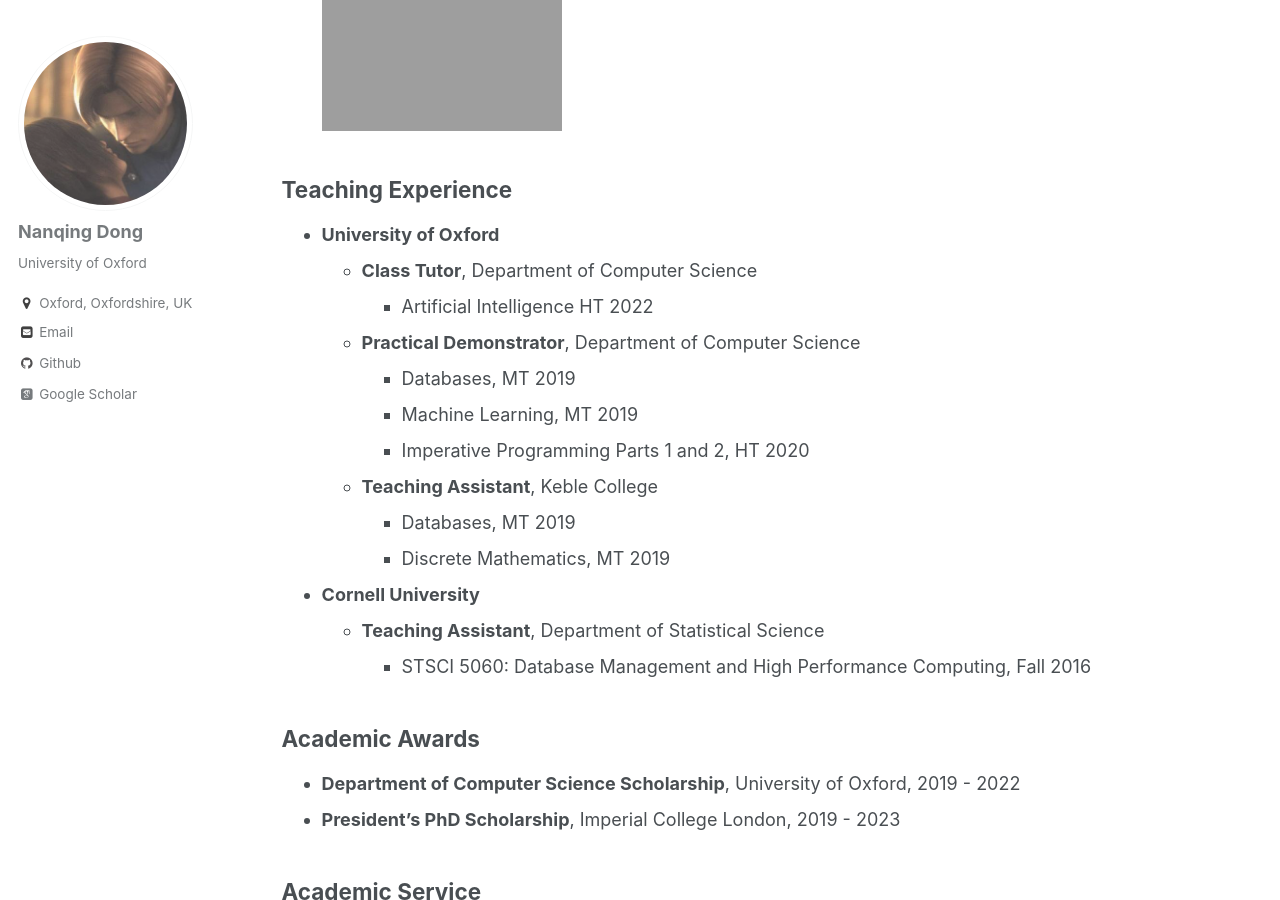
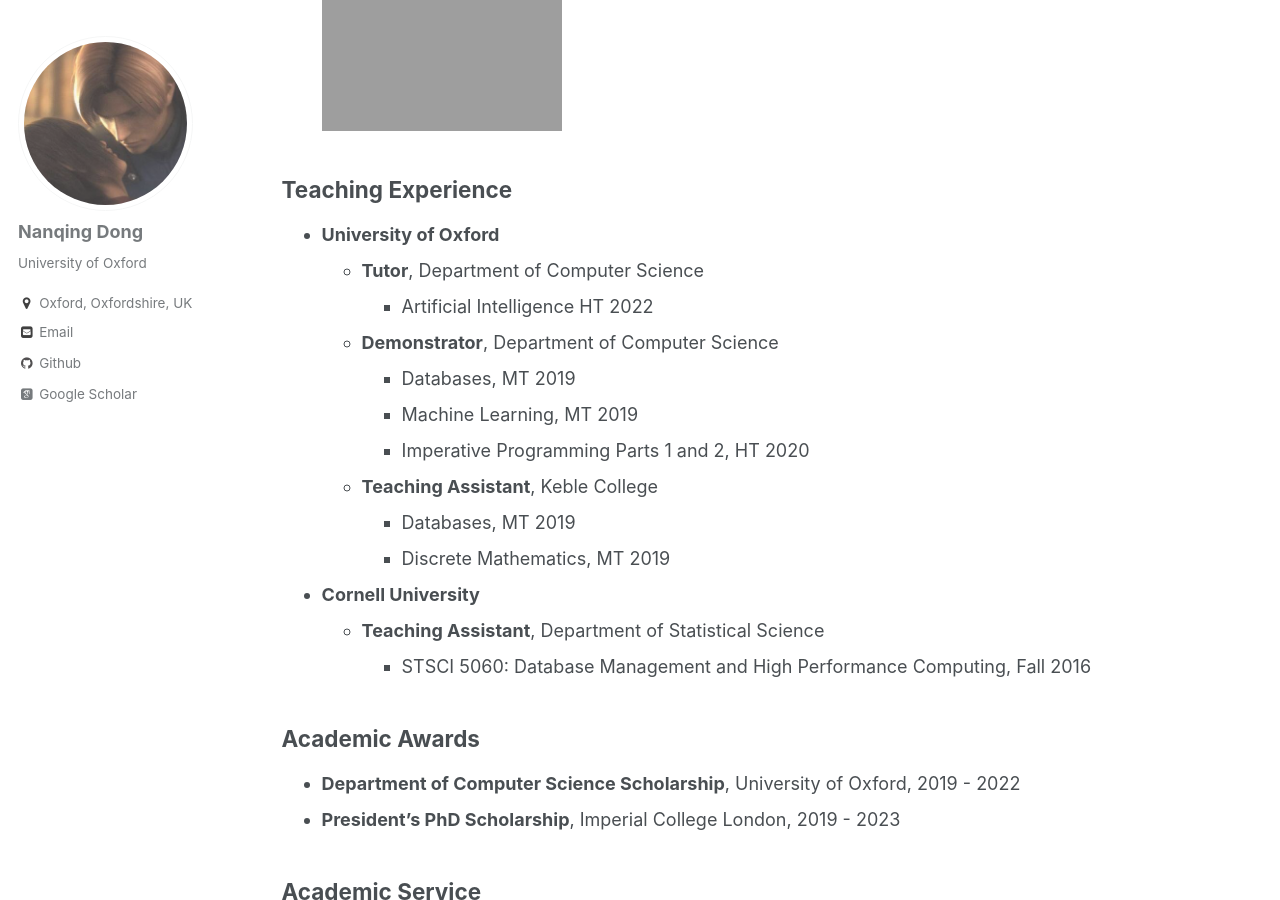
Before and after one commit to eveningdong/eveningdong.github.io, a Jekyll site: the page built from _pages/academic.md, in a window 1280 px wide and 900 px high, scrolled down 873 px. Built offline with Jekyll 4.4.1, drawn with Linux system fonts in a browser that asks for light colours; some web fonts are replaced.

Commit message:
update academic

```diff
--- a/_pages/academic.md
+++ b/_pages/academic.md
@@ -28,10 +28,10 @@
 
 ## Teaching Experience
 * **University of Oxford**
-  + **Class Tutor**, Department of Computer Science
+  + **Tutor**, Department of Computer Science
     - Artificial Intelligence HT 2022
 
-  + **Practical Demonstrator**, Department of Computer Science
+  + **Demonstrator**, Department of Computer Science
     - Databases, MT 2019
     - Machine Learning, MT 2019
     - Imperative Programming Parts 1 and 2, HT 2020
```
